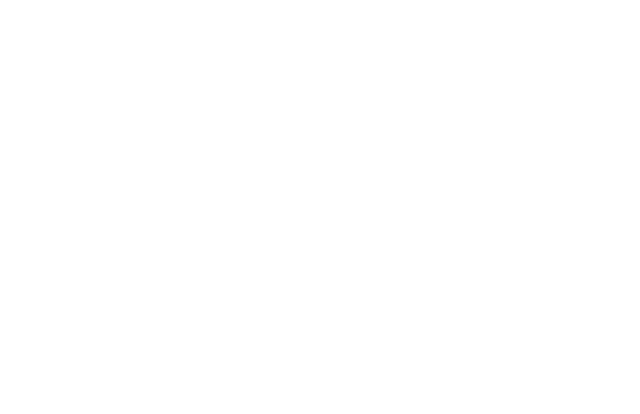
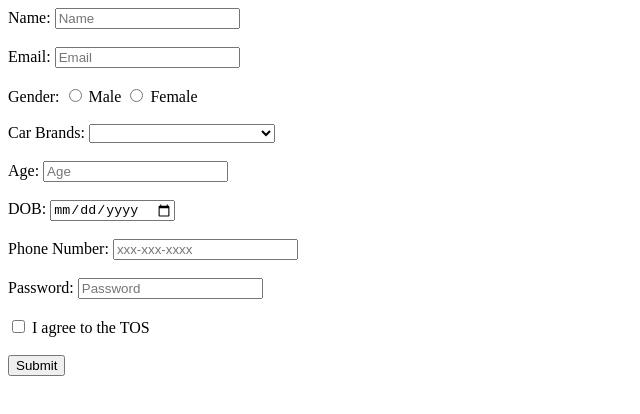
Before and after one commit to acciojob/signup-form-car-rsingh241020, a website: page main.html in a window 1280 px wide. Shown: the whole page, without its empty margins (0-640 px from the left). Drawn offline with Linux system fonts and the light colour scheme.

Commit message:
created a submission

```diff
--- a/main.html
+++ b/main.html
@@ -1,16 +1,44 @@
 <!DOCTYPE html>
+<html>
+<head>
+    <title>Signup Form</title>
+</head>
+<body>
+    <form action="your_server_endpoint_here" method="post">
+        <label for="name">Name:</label>
+        <input type="text" id="name" name="name" placeholder="Name" required><br><br>
 
-<html>
+        <label for="email">Email:</label>
+        <input type="email" id="email" name="email" placeholder="Email" required><br><br>
 
-<head>
-	<link rel="stylesheet" href="styles.css">
-</head>
+        <label>Gender:</label>
+        <input type="radio" id="gender_m" name="gender" required>
+        <label for="gender_m">Male</label>
+        <input type="radio" id="gender_f" name="gender" required>
+        <label for="gender_f">Female</label><br><br>
 
-<body>
-	<!-- the entire body must be written by student -->
-    <script type="text/javascript" src="./script.js">
-</script>
+        <label for="cars">Car Brands:</label>
+        <select id="cars" name="cars" required>
+            <option value="" disabled>--Please choose an option--</option>
+            <!-- Add options for car brands here -->
+        </select><br><br>
 
+        <label for="age">Age:</label>
+        <input type="number" id="age" name="age" placeholder="Age" required><br><br>
+
+        <label for="dob">DOB:</label>
+        <input type="date" id="dob" name="dob" required><br><br>
+
+        <label for="tel">Phone Number:</label>
+        <input type="tel" id="tel" name="tel" pattern="[0-9]{3}-[0-9]{3}-[0-9]{4}" placeholder="xxx-xxx-xxxx"><br><br>
+
+        <label for="password">Password:</label>
+        <input type="password" id="password" name="password" placeholder="Password" required><br><br>
+
+        <input type="checkbox" id="tos" name="tos" required>
+        <label for="tos">I agree to the TOS</label><br><br>
+
+        <button type="submit">Submit</button>
+    </form>
 </body>
-
 </html>
```
